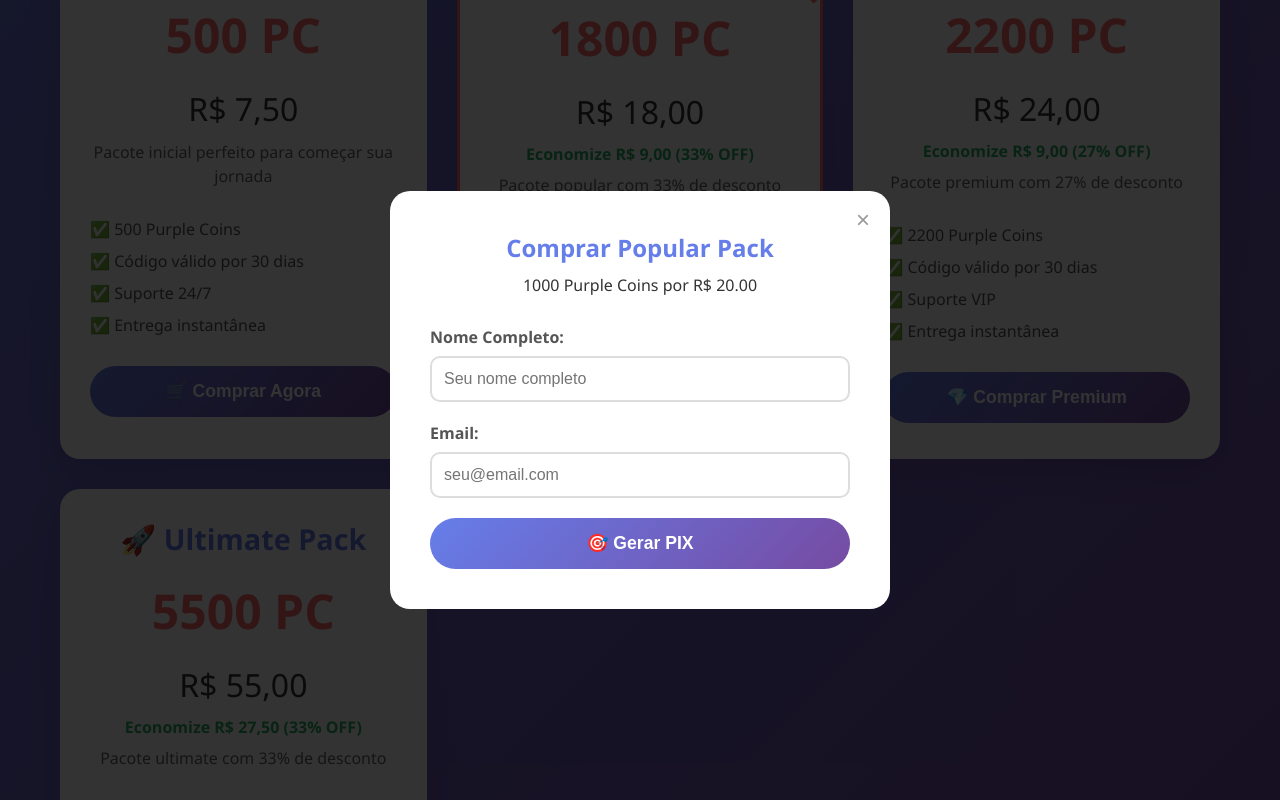
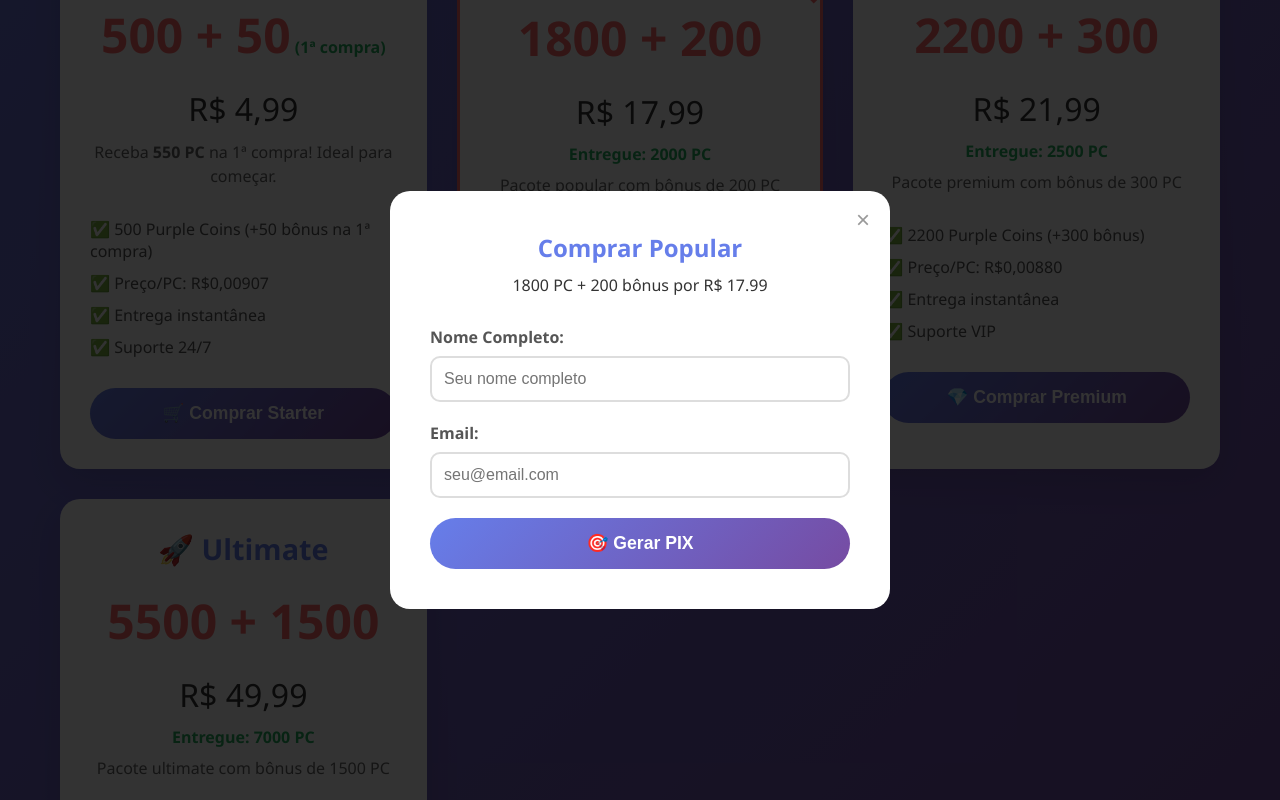
Before and after one commit to JOJOMDS11/jojovendas, a website: page public/index.html in a window 1280 px wide. Both pictures are taken after a click on the button "🔥 Comprar Popular". Shown: the part 806-1606 px from the top of the page. Drawn offline with Linux system fonts and the light colour scheme.

Commit message:
feat: atualiza pacotes, preços e bônus dos Purple Coins na loja e backend

```diff
--- a/public/index.html
+++ b/public/index.html
@@ -395,32 +395,34 @@
 
         <div class="packages-grid">
             <div class="package-card">
-                <div class="package-title">🌟 Starter Pack</div>
-                <div class="package-coins">500 PC</div>
-                <div class="package-price">R$ 7,50</div>
-                <div class="package-description">Pacote inicial perfeito para começar sua jornada</div>
+                <div class="package-title">🌟 Starter</div>
+                <div class="package-coins">500 + 50<small style='font-size:1rem;color:#27ae60;'> (1ª compra)</small>
+                </div>
+                <div class="package-price">R$ 4,99</div>
+                <div class="package-description">Receba <b>550 PC</b> na 1ª compra! Ideal para começar.</div>
                 <ul class="package-features">
-                    <li>500 Purple Coins</li>
-                    <li>Código válido por 30 dias</li>
+                    <li>500 Purple Coins (+50 bônus na 1ª compra)</li>
+                    <li>Preço/PC: R$0,00907</li>
+                    <li>Entrega instantânea</li>
                     <li>Suporte 24/7</li>
-                    <li>Entrega instantânea</li>
                 </ul>
                 <button class="buy-btn" onclick="openPurchaseModal('starter')">
-                    🛒 Comprar Agora
+                    🛒 Comprar Starter
                 </button>
             </div>
 
             <div class="package-card package-popular">
-                <div class="package-title">🔥 Popular Pack</div>
-                <div class="package-coins">1800 PC</div>
-                <div class="package-price">R$ 18,00</div>
-                <div class="package-savings" style="color:#27ae60;font-weight:bold;margin-bottom:8px;">Economize R$ 9,00 (33% OFF)</div>
-                <div class="package-description">Pacote popular com 33% de desconto</div>
+                <div class="package-title">🔥 Popular</div>
+                <div class="package-coins">1800 + 200</div>
+                <div class="package-price">R$ 17,99</div>
+                <div class="package-savings" style="color:#27ae60;font-weight:bold;margin-bottom:8px;">Entregue: 2000 PC
+                </div>
+                <div class="package-description">Pacote popular com bônus de 200 PC</div>
                 <ul class="package-features">
-                    <li>1800 Purple Coins</li>
-                    <li>Código válido por 30 dias</li>
+                    <li>1800 Purple Coins (+200 bônus)</li>
+                    <li>Preço/PC: R$0,00899</li>
+                    <li>Entrega instantânea</li>
                     <li>Suporte prioritário</li>
-                    <li>Entrega instantânea</li>
                 </ul>
                 <button class="buy-btn" onclick="openPurchaseModal('popular')">
                     🔥 Comprar Popular
@@ -428,16 +430,17 @@
             </div>
 
             <div class="package-card">
-                <div class="package-title">💎 Premium Pack</div>
-                <div class="package-coins">2200 PC</div>
-                <div class="package-price">R$ 24,00</div>
-                <div class="package-savings" style="color:#27ae60;font-weight:bold;margin-bottom:8px;">Economize R$ 9,00 (27% OFF)</div>
-                <div class="package-description">Pacote premium com 27% de desconto</div>
+                <div class="package-title">💎 Premium</div>
+                <div class="package-coins">2200 + 300</div>
+                <div class="package-price">R$ 21,99</div>
+                <div class="package-savings" style="color:#27ae60;font-weight:bold;margin-bottom:8px;">Entregue: 2500 PC
+                </div>
+                <div class="package-description">Pacote premium com bônus de 300 PC</div>
                 <ul class="package-features">
-                    <li>2200 Purple Coins</li>
-                    <li>Código válido por 30 dias</li>
+                    <li>2200 Purple Coins (+300 bônus)</li>
+                    <li>Preço/PC: R$0,00880</li>
+                    <li>Entrega instantânea</li>
                     <li>Suporte VIP</li>
-                    <li>Entrega instantânea</li>
                 </ul>
                 <button class="buy-btn" onclick="openPurchaseModal('premium')">
                     💎 Comprar Premium
@@ -445,16 +448,17 @@
             </div>
 
             <div class="package-card">
-                <div class="package-title">🚀 Ultimate Pack</div>
-                <div class="package-coins">5500 PC</div>
-                <div class="package-price">R$ 55,00</div>
-                <div class="package-savings" style="color:#27ae60;font-weight:bold;margin-bottom:8px;">Economize R$ 27,50 (33% OFF)</div>
-                <div class="package-description">Pacote ultimate com 33% de desconto</div>
+                <div class="package-title">🚀 Ultimate</div>
+                <div class="package-coins">5500 + 1500</div>
+                <div class="package-price">R$ 49,99</div>
+                <div class="package-savings" style="color:#27ae60;font-weight:bold;margin-bottom:8px;">Entregue: 7000 PC
+                </div>
+                <div class="package-description">Pacote ultimate com bônus de 1500 PC</div>
                 <ul class="package-features">
-                    <li>5500 Purple Coins</li>
-                    <li>Código válido por 30 dias</li>
+                    <li>5500 Purple Coins (+1500 bônus)</li>
+                    <li>Preço/PC: R$0,00714</li>
+                    <li>Entrega instantânea</li>
                     <li>Suporte exclusivo</li>
-                    <li>Entrega instantânea</li>
                 </ul>
                 <button class="buy-btn" onclick="openPurchaseModal('ultimate')">
                     🚀 Comprar Ultimate
@@ -518,28 +522,36 @@
 
         const packages = {
             starter: {
-                name: 'Starter Pack',
+                name: 'Starter',
                 purple_coins: 500,
-                price: 5.00,
-                description: 'Pacote inicial perfeito para começar'
+                bonus: 50,
+                delivered: 550,
+                price: 4.99,
+                description: 'Receba 550 PC na 1ª compra! Ideal para começar.'
             },
             popular: {
-                name: 'Popular Pack',
-                purple_coins: 1000,
-                price: 20.00,
-                description: 'Nosso pacote mais vendido'
+                name: 'Popular',
+                purple_coins: 1800,
+                bonus: 200,
+                delivered: 2000,
+                price: 17.99,
+                description: 'Pacote popular com bônus de 200 PC'
             },
             premium: {
-                name: 'Premium Pack',
-                purple_coins: 2000,
-                price: 35.00,
-                description: 'Pacote premium com desconto'
+                name: 'Premium',
+                purple_coins: 2200,
+                bonus: 300,
+                delivered: 2500,
+                price: 21.99,
+                description: 'Pacote premium com bônus de 300 PC'
             },
             ultimate: {
-                name: 'Ultimate Pack',
-                purple_coins: 3000,
-                price: 75.00,
-                description: 'Pacote ultimate completo'
+                name: 'Ultimate',
+                purple_coins: 5500,
+                bonus: 1500,
+                delivered: 7000,
+                price: 49.99,
+                description: 'Pacote ultimate com bônus de 1500 PC'
             }
         };
 
@@ -548,8 +560,10 @@
             const pkg = packages[packageType];
 
             document.getElementById('modalTitle').textContent = `Comprar ${pkg.name}`;
-            document.getElementById('modalSubtitle').textContent =
-                `${pkg.purple_coins} Purple Coins por R$ ${pkg.price.toFixed(2)}`;
+            let subtitle = `${pkg.purple_coins} PC`;
+            if (pkg.bonus && pkg.bonus > 0) subtitle += ` + ${pkg.bonus} bônus`;
+            subtitle += ` por R$ ${pkg.price.toFixed(2)}`;
+            document.getElementById('modalSubtitle').textContent = subtitle;
 
             document.getElementById('purchaseModal').style.display = 'block';
         }
```
Also changed, not shown: server.js (+26 -18 lines).
